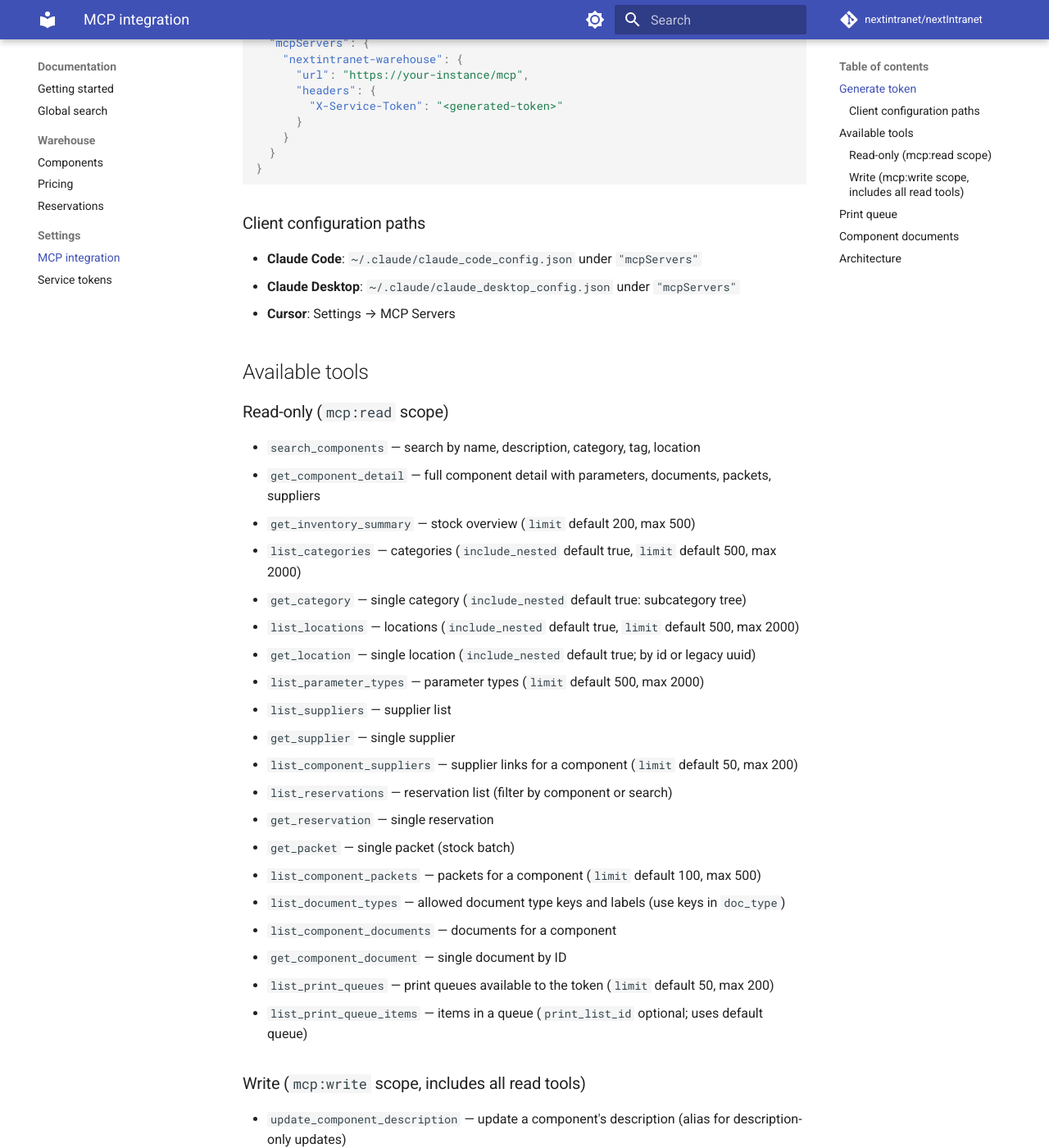
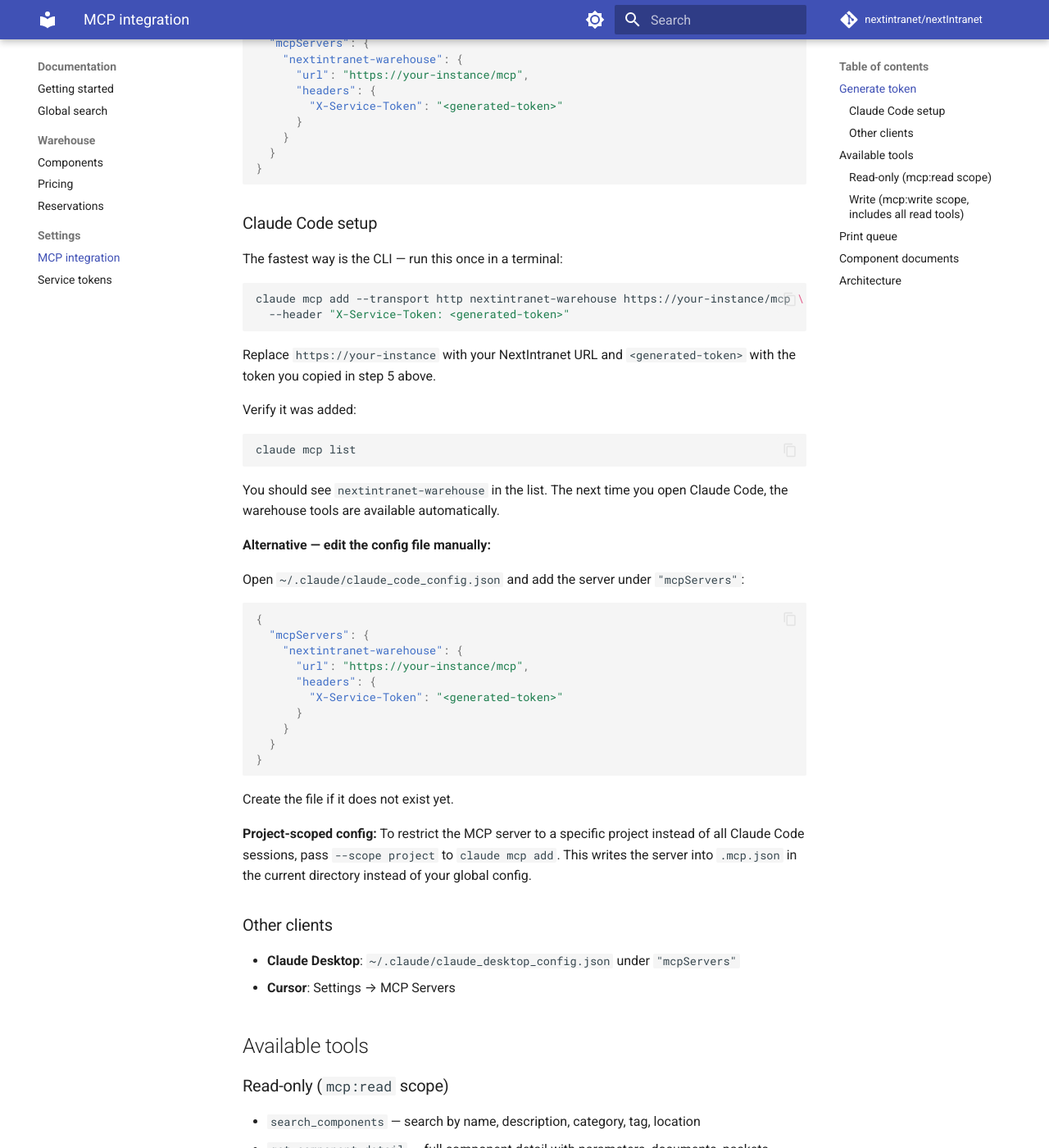
Before and after one commit to NextIntranet/nextIntranet, an MkDocs documentation site: the page built from documentation/content/guide/settings/mcp.md, in a window 1280 px wide and 1400 px high, scrolled down 615 px. Shown: the whole window at 82% size. Built offline with MkDocs 1.6.1 and Material for MkDocs 9.7.7, drawn with Linux system fonts in a browser that asks for light colours; comment, search, counter and statistics services are not loaded.

Commit message:
MCP docs: add Claude Code setup guide, fix settings page link
Replace the sparse "Client configuration paths" section with a full
Claude Code setup walkthrough (CLI command, verification step, manual
config fallback, project-scoped option). Update the settings page link
to point directly to the new #claude-code-setup anchor. Regenerate
manifest to reflect updated and previously missing headings.

Co-Authored-By: Claude Sonnet 4.6 <noreply@anthropic.com>

````diff
--- a/documentation/content/guide/settings/mcp.md
+++ b/documentation/content/guide/settings/mcp.md
@@ -33,9 +33,48 @@ The generated JSON looks like:
 }
 ```
 
-### Client configuration paths
+### Claude Code setup
 
-- **Claude Code**: `~/.claude/claude_code_config.json` under `"mcpServers"`
+The fastest way is the CLI — run this once in a terminal:
+
+```bash
+claude mcp add --transport http nextintranet-warehouse https://your-instance/mcp \
+  --header "X-Service-Token: <generated-token>"
+```
+
+Replace `https://your-instance` with your NextIntranet URL and `<generated-token>` with the token you copied in step 5 above.
+
+Verify it was added:
+
+```bash
+claude mcp list
+```
+
+You should see `nextintranet-warehouse` in the list. The next time you open Claude Code, the warehouse tools are available automatically.
+
+**Alternative — edit the config file manually:**
+
+Open `~/.claude/claude_code_config.json` and add the server under `"mcpServers"`:
+
+```json
+{
+  "mcpServers": {
+    "nextintranet-warehouse": {
+      "url": "https://your-instance/mcp",
+      "headers": {
+        "X-Service-Token": "<generated-token>"
+      }
+    }
+  }
+}
+```
+
+Create the file if it does not exist yet.
+
+**Project-scoped config:** To restrict the MCP server to a specific project instead of all Claude Code sessions, pass `--scope project` to `claude mcp add`. This writes the server into `.mcp.json` in the current directory instead of your global config.
+
+### Other clients
+
 - **Claude Desktop**: `~/.claude/claude_desktop_config.json` under `"mcpServers"`
 - **Cursor**: Settings → MCP Servers
 
--- a/nextintranet_frontend/packages/app/src/pages/SoftwareSettingsPage.tsx
+++ b/nextintranet_frontend/packages/app/src/pages/SoftwareSettingsPage.tsx
@@ -215,7 +215,7 @@ export function SoftwareSettingsPage() {
             Creates a new service token and generates a JSON configuration
             for MCP clients (Claude Code, Claude Desktop, Cursor, etc.).
             Copy the JSON into your client&apos;s MCP settings.{" "}
-            <DocLink page="guide/settings/mcp" hash="generate-token" className="text-primary underline">
+            <DocLink page="guide/settings/mcp" hash="claude-code-setup" className="text-primary underline">
               Read the MCP setup guide
             </DocLink>
             .
````
Also changed, not shown: documentation/manifest.json.
